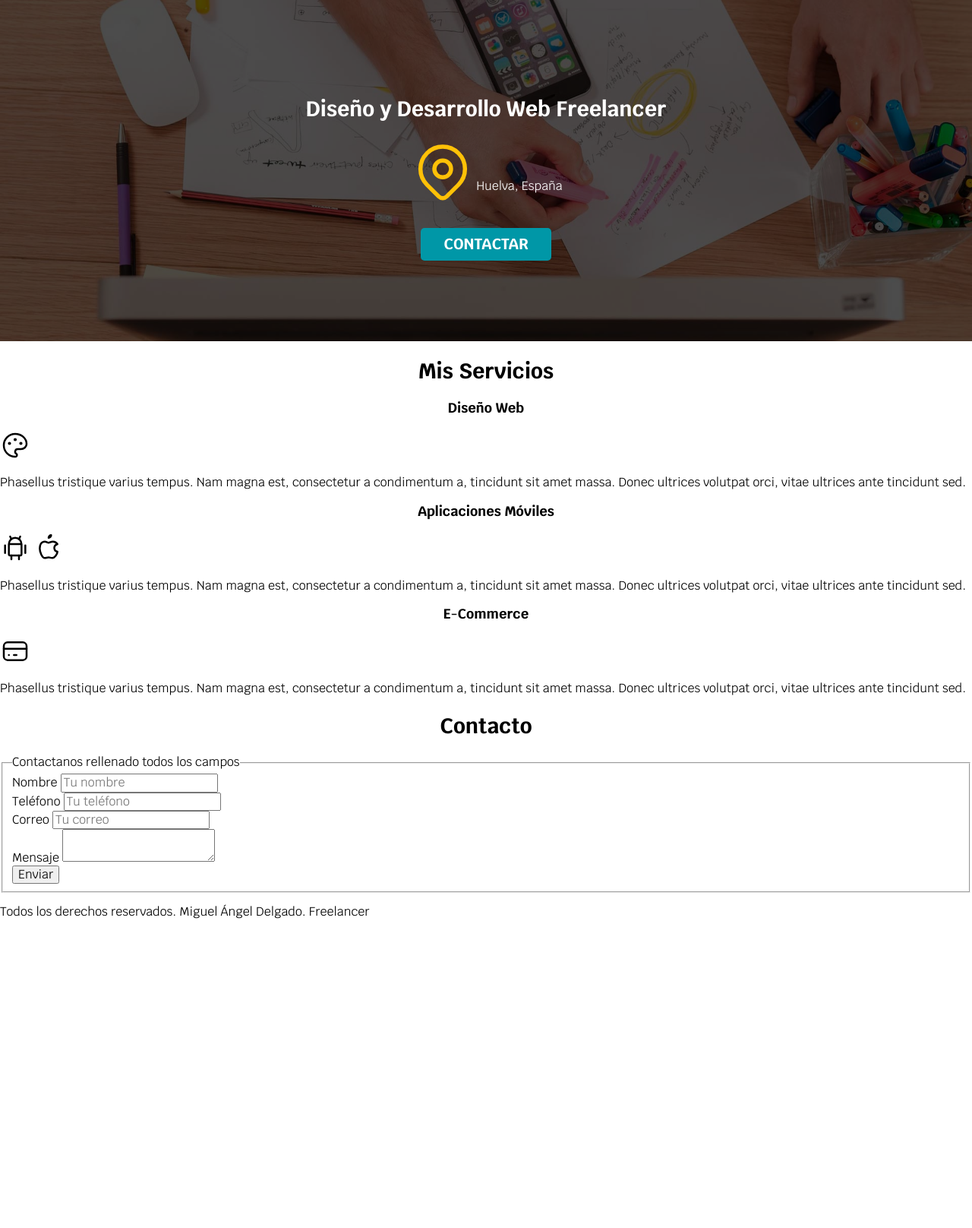
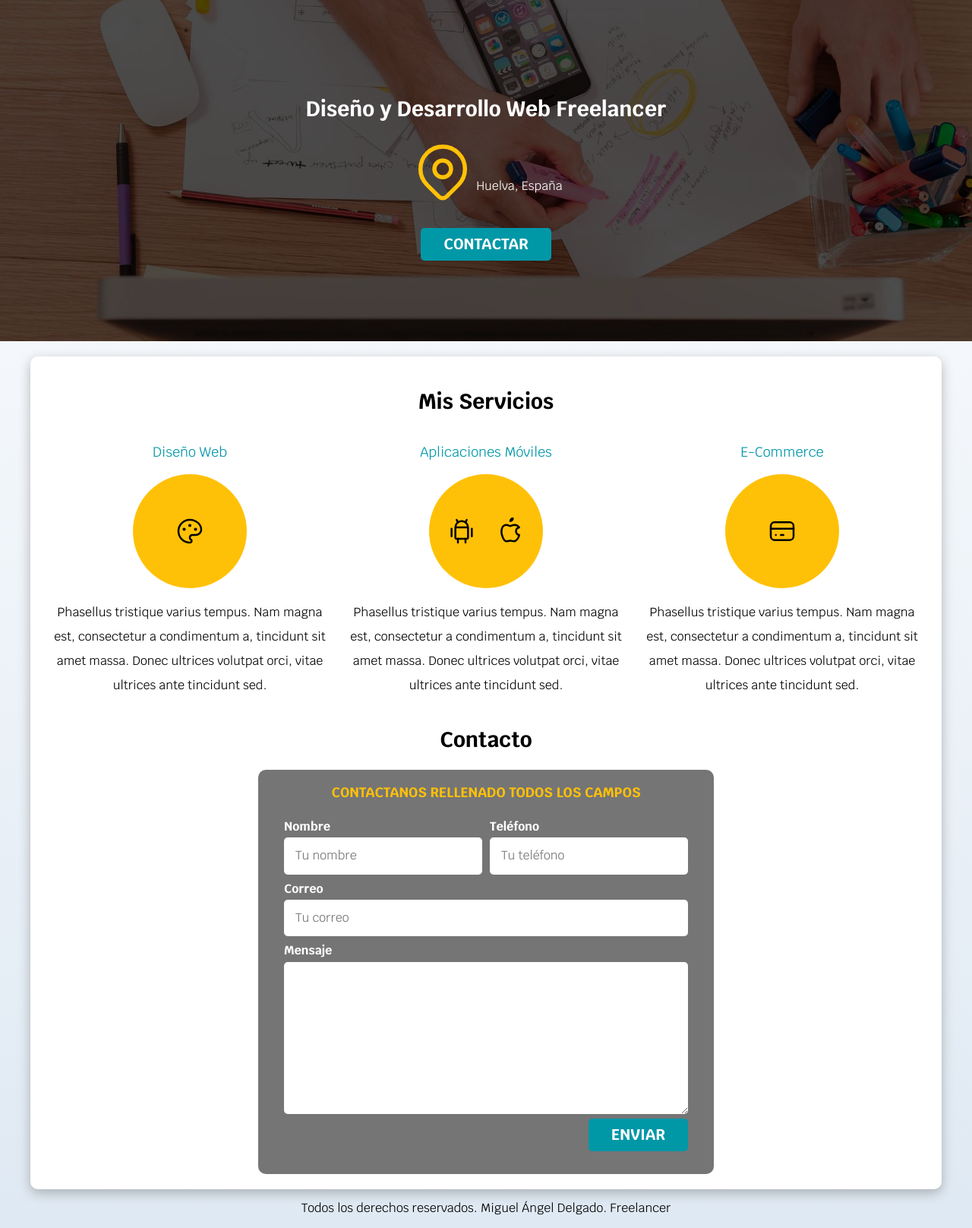
Before and after one commit to miguelex/DWC, a PHP site: page / in a window 1280 px wide. Shown: the part 139-1755 px from the top of the page at 76% size. Before the commit the page ends 1364 px from the top, so only its background shows below. Run offline with PHP 8.4, Linux system fonts and the light colour scheme.

Commit message:
feat: Add Formulario

```diff
--- a/freelancer/css/styles.css
+++ b/freelancer/css/styles.css
@@ -10,6 +10,14 @@
 html {
   font-size: 62.5%;
   box-sizing: border-box; /* Hack para Box Model */
+  scroll-snap-type: y mandatory;
+}
+
+.servicios,
+.navegacion-principal,
+.formulario {
+  scroll-snap-align: center;
+  scroll-snap-stop: always;
 }
 
 *,
@@ -21,6 +29,7 @@ html {
 body {
   font-size: 16px; /* 1rem = 10px */
   font-family: "Krub", sans-serif;
+  background-image: linear-gradient(to top, #dfe9f3 0%, var(--blanco) 100%);
 }
 
 .contenedor {
@@ -40,12 +49,26 @@ body {
   border-radius: 0.5rem;
   width: 90%;
   text-align: center;
+  border: none;
 }
 
 @media (min-width: 768px) {
   .boton {
     width: auto;
   }
+}
+
+.boton:hover {
+  cursor: pointer;
+}
+
+.sombra {
+  -webkit-box-shadow: 0px 5px 15px 0px rgba(112, 112, 112, 0.48);
+  -moz-box-shadow: 0px 5px 15px 0px rgba(112, 112, 112, 0.48);
+  box-shadow: 0px 5px 15px 0px rgba(112, 112, 112, 0.48);
+  background-color: var(--blanco);
+  padding: 2rem;
+  border-radius: 1rem;
 }
 
 /* Tipografia */
@@ -72,6 +95,25 @@ h3 {
   font-size: 2rem;
 }
 
+/* Utilidades */
+
+.w-sm-100 {
+  width: 100%;
+}
+
+@media (min-width: 768px) {
+  .w-sm-100 {
+    width: auto;
+  }
+}
+
+.flex {
+  display: flex;
+}
+
+.alinear-derecha {
+  justify-content: flex-end;
+}
 /* Navegacion principal */
 .nav-bg {
   background-color: var(--secundario);
@@ -110,6 +152,7 @@ h3 {
   background-size: cover;
   height: 450px;
   position: relative;
+  margin-bottom: 2rem;
 }
 
 .contenido-hero {
@@ -134,3 +177,106 @@ h3 {
   display: flex;
   align-items: flex-end;
 }
+
+/* Servicios */
+
+@media (min-width: 768px) {
+  .servicios {
+    display: grid;
+    grid-template-columns: repeat(
+      3,
+      1fr
+    ); /* Crea tres columnas de una fraccion */
+    column-gap: 1rem;
+  }
+}
+
+.servicio {
+  display: flex;
+  flex-direction: column;
+  align-items: center;
+}
+
+.servicio h3 {
+  color: var(--secundario);
+  font-weight: normal;
+}
+
+.servicio p {
+  line-height: 2;
+  text-align: center;
+}
+.servicio .icono {
+  height: 15rem;
+  width: 15rem;
+  background-color: var(--primario);
+  border-radius: 50%;
+  display: flex;
+  justify-content: space-evenly;
+  align-items: center;
+}
+
+/* Contacto */
+
+.formulario {
+  background-color: var(--gris);
+  width: min(60rem, 100%); /* Ultilizar el valor mas pequeño */
+  margin: 0 auto;
+  padding: 2rem;
+  border-radius: 1rem;
+}
+
+.formulario fieldset {
+  border: none;
+}
+
+.formulario legend {
+  text-align: center;
+  font-size: 1.8rem;
+  text-transform: uppercase;
+  font-weight: 700;
+  margin-bottom: 2rem;
+  color: var(--primario);
+}
+
+@media (min-width: 768px) {
+  .contenedor-campos {
+    display: grid;
+    grid-template-columns: repeat(2, 1fr);
+    grid-template-rows: auto auto 20rem;
+    column-gap: 1rem;
+  }
+
+  .campo:nth-child(3),
+  .campo:nth-child(4) {
+    grid-column: 1/ 3;
+  }
+}
+
+.campo {
+  margin-bottom: 1rem;
+}
+
+.campo label {
+  color: var(--blanco);
+  font-weight: bold;
+  margin-bottom: 0.5rem;
+  display: block;
+}
+
+.campo textarea {
+  height: 20rem;
+}
+
+.input-text {
+  width: 100%;
+  border: none;
+  padding: 1.5rem;
+  border-radius: 0.5rem;
+}
+
+/* Footer */
+
+.footer {
+  text-align: center;
+}
--- a/freelancer/index.html
+++ b/freelancer/index.html
@@ -60,10 +60,12 @@
       </div>
     </section>
 
-    <main>
+    <main class="contenedor sombra">
       <h2>Mis Servicios</h2>
-      <section>
+      <div class="servicios">
+        <section class="servicio">
           <h3>Diseño Web</h3>
+          <div class="icono">
             <svg
               xmlns="http://www.w3.org/2000/svg"
               class="icon icon-tabler icon-tabler-palette"
@@ -84,14 +86,16 @@
               <circle cx="12" cy="7.5" r=".5" fill="currentColor" />
               <circle cx="16.5" cy="10.5" r=".5" fill="currentColor" />
             </svg>
+          </div>
           <p>
             Phasellus tristique varius tempus. Nam magna est, consectetur a
-          condimentum a, tincidunt sit amet massa. Donec ultrices volutpat orci,
-          vitae ultrices ante tincidunt sed.
+            condimentum a, tincidunt sit amet massa. Donec ultrices volutpat
+            orci, vitae ultrices ante tincidunt sed.
           </p>
         </section>
-      <section>
+        <section class="servicio">
           <h3>Aplicaciones Móviles</h3>
+          <div class="icono">
             <svg
               xmlns="http://www.w3.org/2000/svg"
               class="icon icon-tabler icon-tabler-brand-android"
@@ -133,14 +137,16 @@
               />
               <path d="M12 4a2 2 0 0 0 2 -2a2 2 0 0 0 -2 2" />
             </svg>
+          </div>
           <p>
             Phasellus tristique varius tempus. Nam magna est, consectetur a
-          condimentum a, tincidunt sit amet massa. Donec ultrices volutpat orci,
-          vitae ultrices ante tincidunt sed.
+            condimentum a, tincidunt sit amet massa. Donec ultrices volutpat
+            orci, vitae ultrices ante tincidunt sed.
           </p>
         </section>
-      <section>
+        <section class="servicio">
           <h3>E-Commerce</h3>
+          <div class="icono">
             <svg
               xmlns="http://www.w3.org/2000/svg"
               class="icon icon-tabler icon-tabler-credit-card"
@@ -159,43 +165,56 @@
               <line x1="7" y1="15" x2="7.01" y2="15" />
               <line x1="11" y1="15" x2="13" y2="15" />
             </svg>
+          </div>
           <p>
             Phasellus tristique varius tempus. Nam magna est, consectetur a
-          condimentum a, tincidunt sit amet massa. Donec ultrices volutpat orci,
-          vitae ultrices ante tincidunt sed.
+            condimentum a, tincidunt sit amet massa. Donec ultrices volutpat
+            orci, vitae ultrices ante tincidunt sed.
           </p>
         </section>
-    </main>
+      </div>
+      <!-- fin .servicios-->
 
       <section>
         <h2>Contacto</h2>
-      <form>
+        <form class="formulario">
           <fieldset>
             <legend>Contactanos rellenado todos los campos</legend>
-          <div>
+            <div class="contenedor-campos">
+              <div class="campo">
                 <label>Nombre</label>
-            <input type="text" placeholder="Tu nombre" />
+                <input class="input-text" type="text" placeholder="Tu nombre" />
               </div>
-          <div>
+              <div class="campo">
                 <label>Teléfono</label>
-            <input type="tel" placeholder="Tu teléfono" />
+                <input
+                  class="input-text"
+                  type="tel"
+                  placeholder="Tu teléfono"
+                />
               </div>
-          <div>
+              <div class="campo">
                 <label>Correo</label>
-            <input type="email" placeholder="Tu correo" />
+                <input
+                  class="input-text"
+                  type="email"
+                  placeholder="Tu correo"
+                />
               </div>
-          <div>
+              <div class="campo">
                 <label>Mensaje</label>
-            <textarea></textarea>
+                <textarea class="input-text"></textarea>
               </div>
-          <div>
-            <input type="submit" value="Enviar" />
+            </div>
+            <!-- .contenedor-campos-->
+            <div class="alinear-derecha flex">
+              <input class="boton w-sm-100" type="submit" value="Enviar" />
             </div>
           </fieldset>
         </form>
       </section>
-
-    <footer>
+    </main>
+    <footer class="footer">
       <p>Todos los derechos reservados. Miguel Ángel Delgado. Freelancer</p>
     </footer>
   </body>
```
Lines whose indentation alone changed are shown as unchanged.
